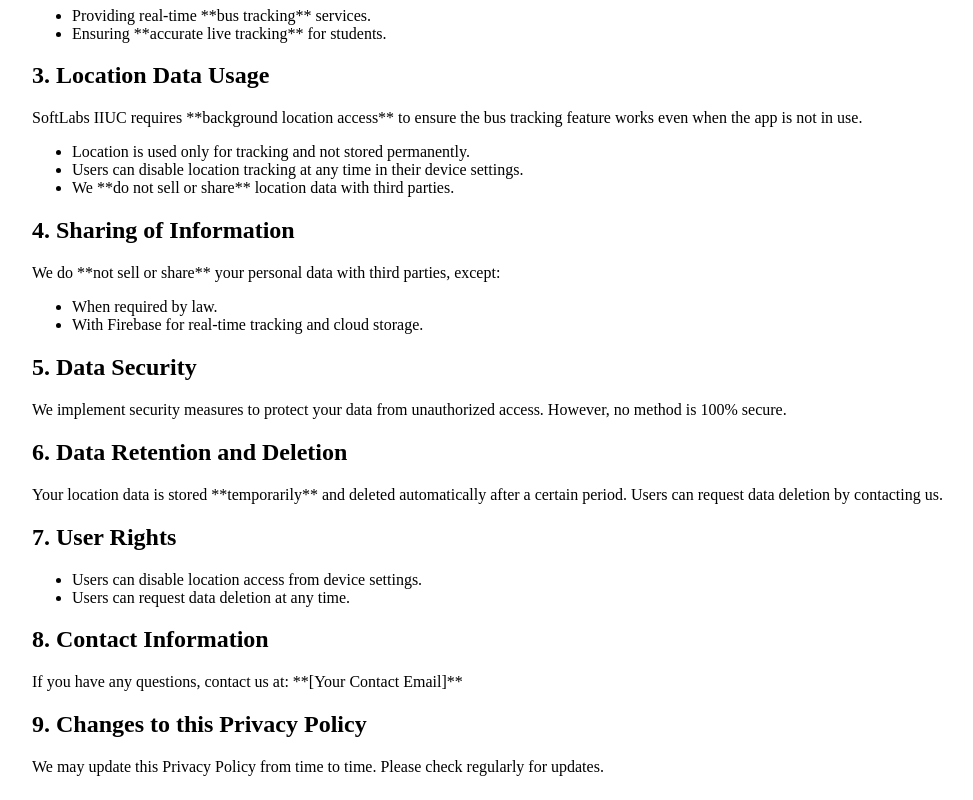
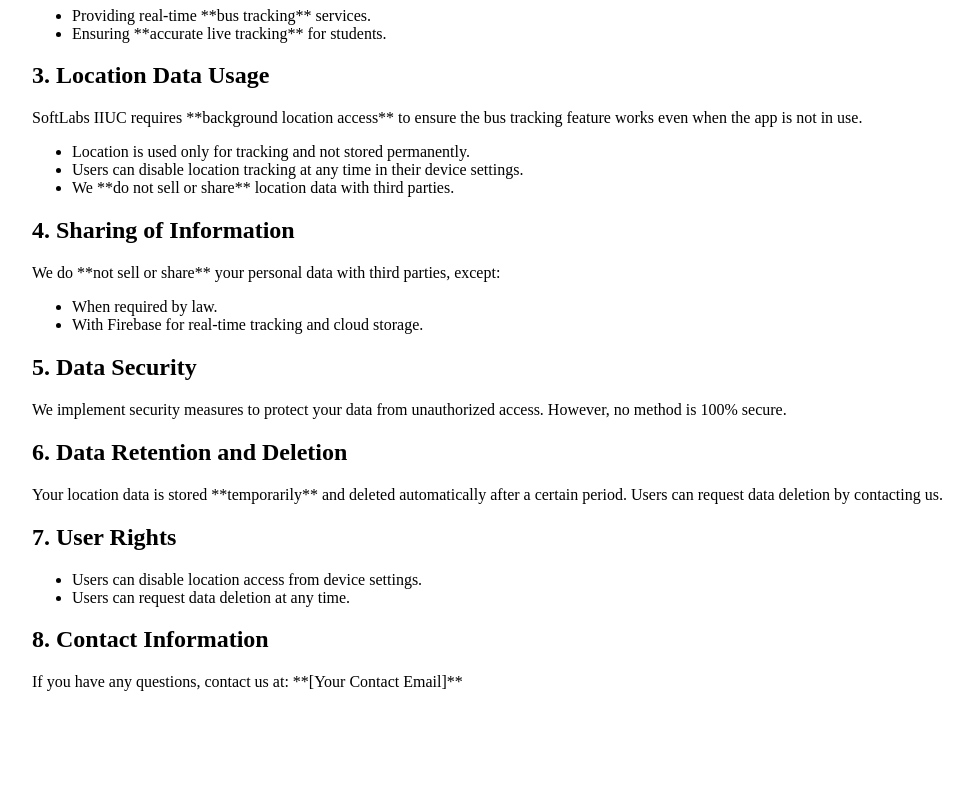
Before and after one commit to jaberamin9/Privacy-Policy-for-Soft.Labs-IIUC-App, a plain HTML site: page index.html in a window 1280 px wide. Shown: the part 371-1171 px from the top of the page, without its empty margins (68-1041 px from the left). After the commit the page ends 1086 px from the top, so only its background shows below. Drawn offline with Linux system fonts and the light colour scheme.

Commit message:
Update index.html

```diff
--- a/index.html
+++ b/index.html
@@ -66,8 +66,6 @@
         <h2>8. Contact Information</h2>
         <p>If you have any questions, contact us at: **[Your Contact Email]**</p>
 
-        <h2>9. Changes to this Privacy Policy</h2>
-        <p>We may update this Privacy Policy from time to time. Please check regularly for updates.</p>
     </div>
 </body>
 
```
